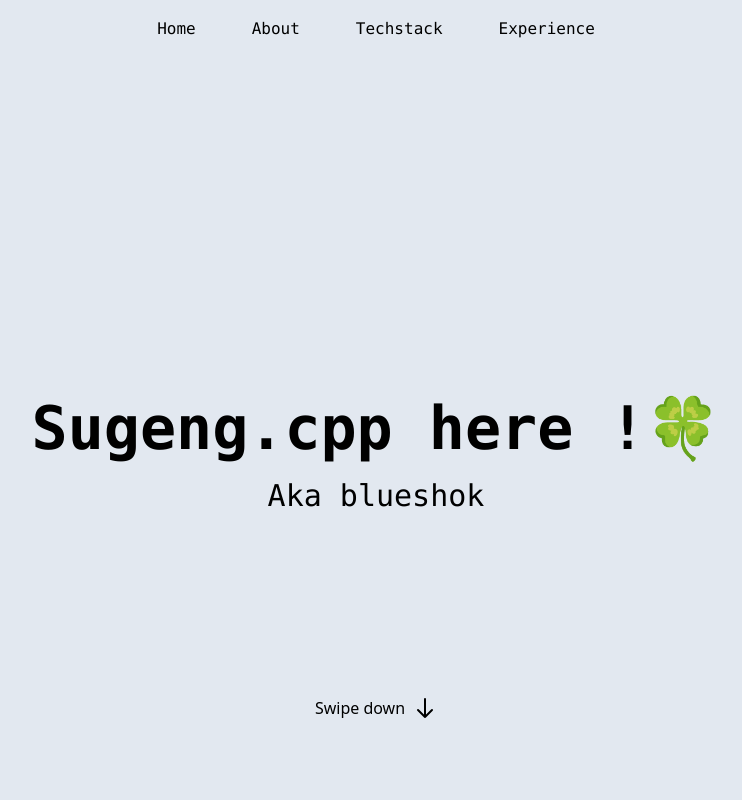
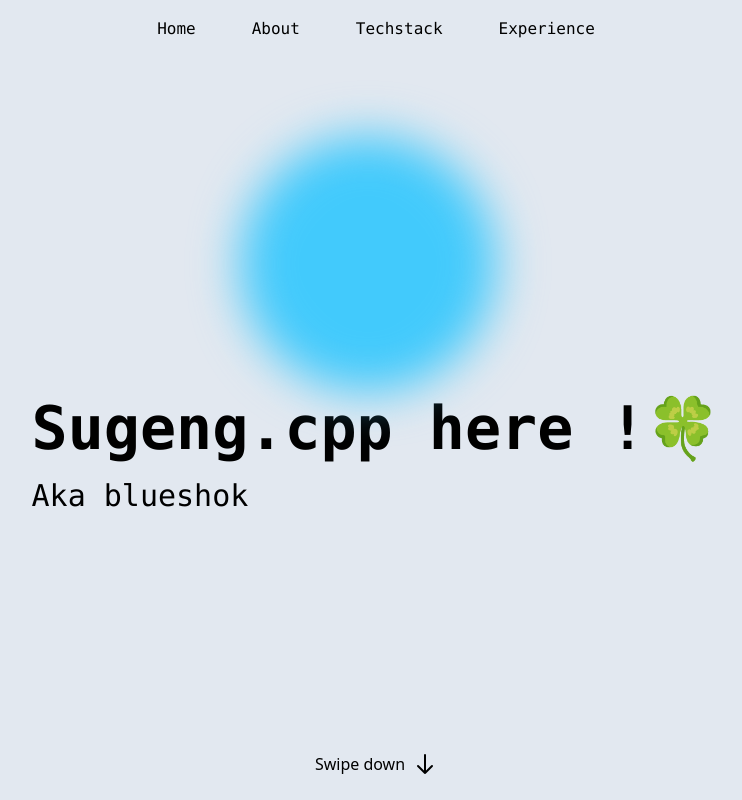
Before and after one commit to NaufalF121/Sugeng-Pages, a Nuxt app: page / in a window 1280 px wide. Shown: the top 800 px of the page, without its empty margins (264-1006 px from the left). Built offline with nearby package versions, Linux system fonts and the light colour scheme.

Commit message:
update blur

```diff
--- a/components/Home.vue
+++ b/components/Home.vue
@@ -56,14 +56,19 @@ export default {
 
 <template>
     <section id="home">
-        <div class="bg-slate-200 static">
-            <div class="static flex flex-col w-full h-dvh justify-center items-center gap-5">
-                <h1 class="text-6xl font-mono font-bold">Sugeng.cpp here !🍀</h1>
-                <h2 id="name" class="text-3xl font-mono">Aka </h2>
+        <div class="bg-slate-200 relative w-full h-dvh ">
+            <div class="absolute z-10 items-center inset-x-52 top-20">
+                <div class="w-64 bg-slate-200 h-64 rounded-full bg-yamada-light blur-xl brightness-100"></div>
+            </div>
+            <div class="flex flex-col w-full h-dvh justify-center items-center gap-5 absolute relative">
+                <h1 class="text-6xl font-mono font-bold w-full">Sugeng.cpp here !🍀</h1>
+                <h2 id="name" class="text-3xl font-mono w-full">Aka </h2>
                 <div class="absolute bottom-20 flex flex-row">
                     <a class="text-black">Swipe down</a>
-                    <svg xmlns="http://www.w3.org/2000/svg" fill="none" viewBox="0 0 24 24" stroke="currentColor" class="h-6 w-6 ml-2">
-                        <path stroke-linecap="round" stroke-linejoin="round" stroke-width="2" d="M19 14l-7 7m0 0l-7-7m7 7V3"></path>
+                    <svg xmlns="http://www.w3.org/2000/svg" fill="none" viewBox="0 0 24 24" stroke="currentColor"
+                        class="h-6 w-6 ml-2">
+                        <path stroke-linecap="round" stroke-linejoin="round" stroke-width="2"
+                            d="M19 14l-7 7m0 0l-7-7m7 7V3"></path>
                     </svg>
                 </div>
             </div>
```
